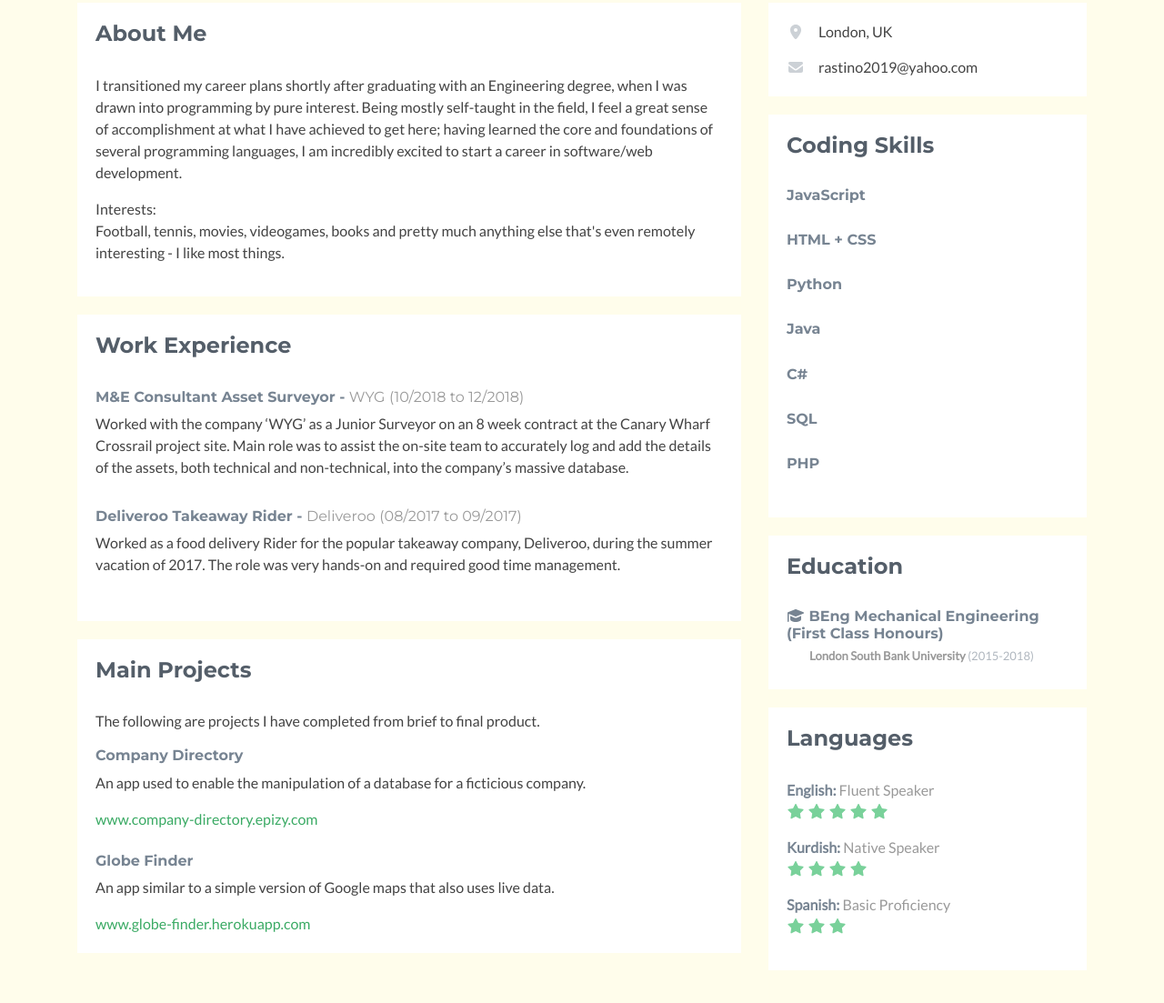
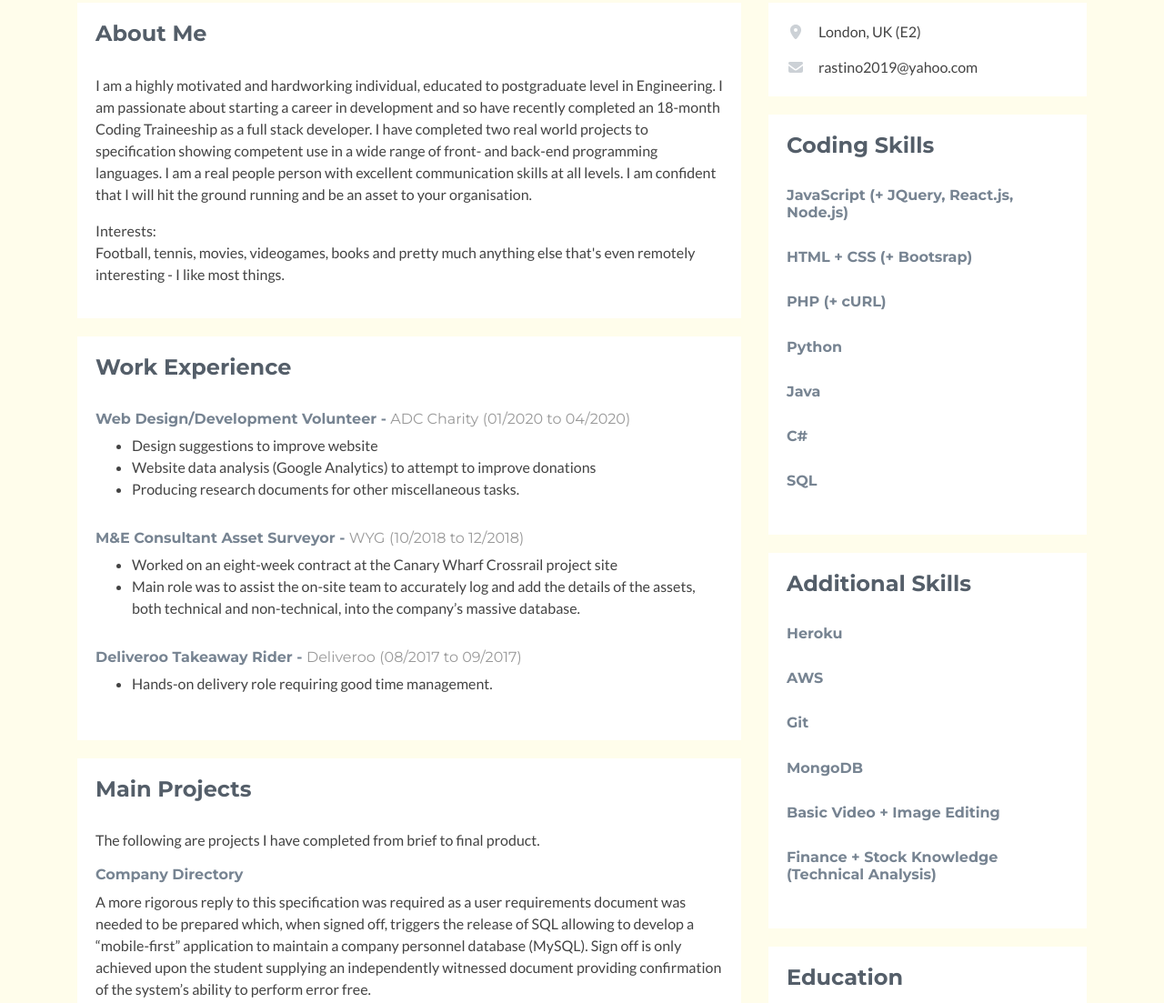
Before and after one commit to Rastin2020/Rastin_Rasheed_Profle, a plain HTML site: page Rastin_Coding_Profile_Project/index.html in a window 1280 px wide. Shown: the part 289-1392 px from the top of the page at 91% size. Drawn offline with Linux system fonts and the light colour scheme.

Commit message:
Update index.html

```diff
--- a/Rastin_Coding_Profile_Project/index.html
+++ b/Rastin_Coding_Profile_Project/index.html
@@ -43,7 +43,7 @@
                     <div class="section-inner">
                         <h2 class="heading">About Me</h2>
                         <div class="content">
-                            <p>I transitioned my career plans shortly after graduating with an Engineering degree, when I was drawn into programming by pure interest. Being mostly self-taught in the field, I feel a great sense of accomplishment at what I have achieved to get here; having learned the core and foundations of several programming languages, I am incredibly excited to start a career in software/web development.</p>
+                            <p>I am a highly motivated and hardworking individual, educated to postgraduate level in Engineering. I am passionate about starting a career in development and so have recently completed an 18-month Coding Traineeship as a full stack developer. I have completed two real world projects to specification showing competent use in a wide range of front- and back-end programming languages. I am a real people person with excellent communication skills at all levels. I am confident that I will hit the ground running and be an asset to your organisation.</p>
                             <p>Interests: <br>Football, tennis, movies, videogames, books and pretty much anything else that's even remotely interesting - I like most things.</p>
                         </div><!--//content-->
                     </div><!--//section-inner-->
@@ -54,13 +54,27 @@
                         <h2 class="heading">Work Experience</h2>
                         <div class="content">
                             <div class="item">
-                                <h3 class="title">M&E Consultant Asset Surveyor - <span class="place"><a href="#">WYG</a></span> <span class="year">(10/2018 to 12/2018)</span></h3>
-                                <p>Worked with the company ‘WYG’ as a Junior Surveyor on an 8 week contract at the Canary Wharf Crossrail project site. Main role was to assist the on-site team to accurately log and add the details of the assets, both technical and non-technical, into the company’s massive database.</p>
+                                <h3 class="title">Web Design/Development Volunteer - <span class="place"><a>ADC Charity</a></span> <span class="year">(01/2020 to 04/2020)</span></h3>
+                                <ul>
+                                    <li>Design suggestions to improve website</li>
+                                    <li>Website data analysis (Google Analytics) to attempt to improve donations</li>
+                                    <li>Producing research documents for other miscellaneous tasks.</li>
+                                </ul>
                             </div><!--//item-->
 
                             <div class="item">
-                                <h3 class="title">Deliveroo Takeaway Rider - <span class="place"><a href="#">Deliveroo</a></span> <span class="year">(08/2017 to 09/2017)</span></h3>
-                                <p>Worked as a food delivery Rider for the popular takeaway company, Deliveroo, during the summer vacation of 2017. The role was very hands-on and required good time management.</p>
+                                <h3 class="title">M&E Consultant Asset Surveyor - <span class="place"><a href="https://www.wyg.com/" target="blank">WYG</a></span> <span class="year">(10/2018 to 12/2018)</span></h3>
+                                <ul>
+                                    <li>Worked on an eight-week contract at the Canary Wharf Crossrail project site</li>
+                                    <li>Main role was to assist the on-site team to accurately log and add the details of the assets, both technical and non-technical, into the company’s massive database.</li>
+                                </ul>
+                            </div><!--//item-->
+
+                            <div class="item">
+                                <h3 class="title">Deliveroo Takeaway Rider - <span class="place"><a href="https://deliveroo.co.uk/" target="blank">Deliveroo</a></span> <span class="year">(08/2017 to 09/2017)</span></h3>
+                                <ul>
+                                    <li>Hands-on delivery role requiring good time management.</li>
+                                </ul>
                             </div><!--//item-->
                         </div><!--//content-->
                     </div><!--//section-inner-->
@@ -72,13 +86,13 @@
                         <p>The following are projects I have completed from brief to final product.</p>
                         <div class="content">
                             <h6 class="title">Company Directory</h6>
-                            <p>An app used to enable the manipulation of a database for a ficticious company.</p>
+                            <p>A more rigorous reply to this specification was required as a user requirements document was needed to be prepared which, when signed off, triggers the release of SQL allowing to develop a “mobile-first” application to maintain a company personnel database (MySQL). Sign off is only achieved upon the student supplying an independently witnessed document providing confirmation of the system’s ability to perform error free.</p>
                             <a href="http://company-directory.epizy.com/" target="blank">www.company-directory.epizy.com</a>
                         </div><!--//content-->
                         <br>
                         <div class="content">
                             <h6 class="title">Globe Finder</h6>
-                            <p>An app similar to a simple version of Google maps that also uses live data.</p>
+                            <p>The specification was to reply to a website specification for a map-based app to provide information on countries – with a focus on a “mobile first” development. Preferably using a framework, to then develop HTML, CSS and JavaScript with JQuery modules that use PHP server-based components to source data from third party APIs (Geonames, OpenWeather). The solution is assessed on its delivery to specification, functionality, and usability.</p>
                             <a href="https://globe-finder.herokuapp.com/" target="blank">www.globe-finder.herokuapp.com</a>
                         </div>
                     </div><!--//section-inner-->
@@ -90,7 +104,7 @@
                     <div class="section-inner">
                         <div class="content">
                             <ul class="list-unstyled">
-                                <li><i class="fas fa-map-marker-alt"></i><span class="sr-only">Location:</span>London, UK</li>
+                                <li><i class="fas fa-map-marker-alt"></i><span class="sr-only">Location:</span>London, UK (E2)</li>
                                 <li><i class="fas fa-envelope"></i><span class="sr-only">Email:</span>rastino2019@yahoo.com</li>
                             </ul>
                         </div><!--//content-->
@@ -103,10 +117,13 @@
                         <div class="content">
                             <div class="skillset">
                                 <div class="item">
-                                    <h3 class="level-title">JavaScript</h3>
+                                    <h3 class="level-title">JavaScript (+ JQuery, React.js, Node.js)</h3>
                                 </div><!--//item-->
                                 <div class="item">
-                                    <h3 class="level-title">HTML + CSS</h3>
+                                    <h3 class="level-title">HTML + CSS (+ Bootsrap)</h3>
+                                </div><!--//item-->
+                                <div class="item">
+                                    <h3 class="level-title">PHP (+ cURL)</h3>
                                 </div><!--//item-->
                                 <div class="item">
                                     <h3 class="level-title">Python</h3>
@@ -120,8 +137,31 @@
                                 <div class="item">
                                     <h3 class="level-title">SQL</h3>
                                 </div><!--//item-->
+                            </div>
+                </aside><!--//section-->
+
+                <aside class="skills aside section">
+                    <div class="section-inner">
+                        <h2 class="heading">Additional Skills</h2>
+                        <div class="content">
+                            <div class="skillset">
                                 <div class="item">
-                                    <h3 class="level-title">PHP</h3>
+                                    <h3 class="level-title">Heroku</h3>
+                                </div><!--//item-->
+                                <div class="item">
+                                    <h3 class="level-title">AWS</h3>
+                                </div><!--//item-->
+                                <div class="item">
+                                    <h3 class="level-title">Git</h3>
+                                </div><!--//item-->
+                                <div class="item">
+                                    <h3 class="level-title">MongoDB</h3>
+                                </div><!--//item-->
+                                <div class="item">
+                                    <h3 class="level-title">Basic Video + Image Editing</h3>
+                                </div><!--//item-->
+                                <div class="item">
+                                    <h3 class="level-title">Finance + Stock Knowledge (Technical Analysis)</h3>
                                 </div><!--//item-->
                             </div>
                 </aside><!--//section-->
```
